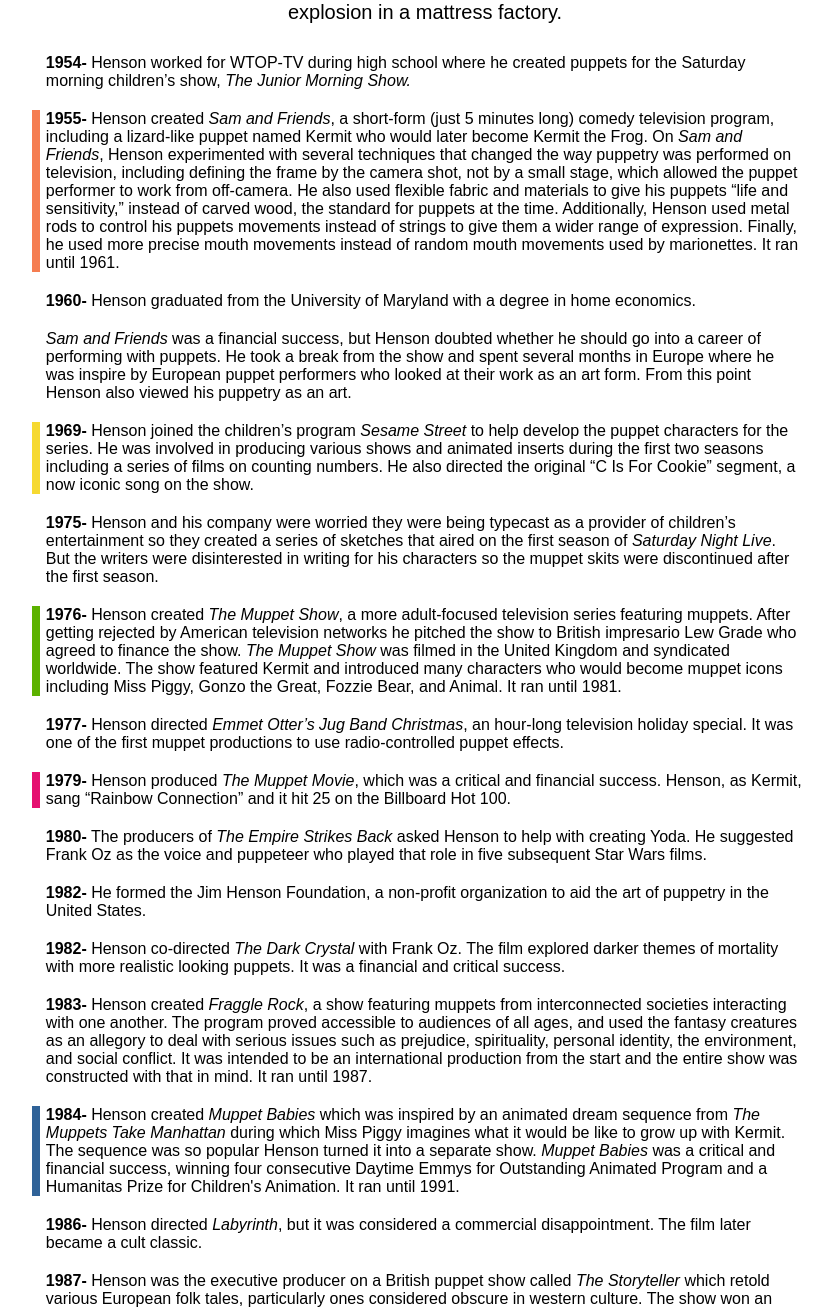
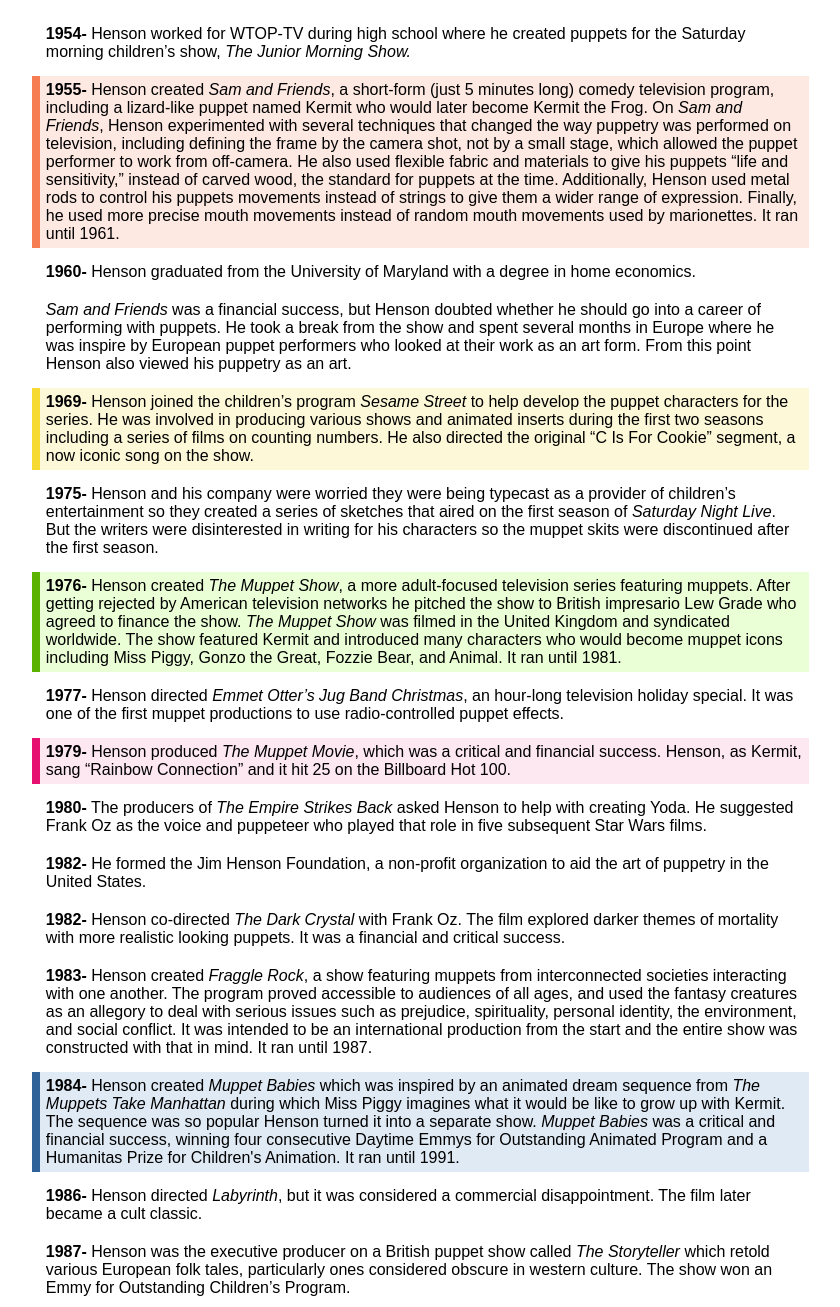
Before and after one commit to ScottWilson1/jim-henson, a plain HTML site: page index.html in a window 1280 px wide. Shown: the part 607-1914 px from the top of the page, without its empty margins (215-1055 px from the left). Drawn offline with Linux system fonts and the light colour scheme.

Commit message:
added background colors to emphasized list items, jim henson font for page title heading, favicon

```diff
--- a/index.html
+++ b/index.html
@@ -3,6 +3,7 @@
   <head>
     <link rel="stylesheet" type="text/css" href="style.css">
     <link href="https://fonts.googleapis.com/css?family=Lobster&display=swap" rel="stylesheet">
+    <link rel="icon" type="image/png" href="images/kermit_icon.png">
     <title>Jim Henson</title>
   </head>
 
--- a/style.css
+++ b/style.css
@@ -1,9 +1,22 @@
 :root {
     --kermit-green: #5cb200;
+    --kermit-green-light: #ebffd6;
     --miss-piggy-pink: #E51070;
+    --miss-piggy-pink-light: #fde7f1;
     --animal-orange: #f57d51;
+    --animal-orange-light: #fde9e2;
     --gonzo-blue: #2f6298;
+    --gonzo-blue-light: #e0eaf5;
     --big-bird-yellow: #f6d931;
+    --big-bird-yellow-light: #fdf8d8;
+    --jim-henson-blue: #1ebbe6;
+}
+
+@font-face {
+    font-family: 'jim_henson_font';
+    src: url('fonts/jim_henson_font.woff') format('woff');
+    font-weight: normal;
+    font-style: normal;
 }
 
 @media all {
@@ -18,8 +31,11 @@
 
     #title {
         text-align: center;
-    font-family: Lobster, cursive;
-    font-size: 70px;
+        font-family: 'jim_henson_font', Lobster, cursive;
+        font-size: 100px;
+        color: var(--jim-henson-blue);
+        margin-top: 35px;
+        margin-bottom: 15px;
     }
 
     #img-div{
@@ -58,31 +74,65 @@
         border-left: 8px solid var(--kermit-green);
         padding-left: 6px;
         margin-left: -14px;
+        padding-top: 5px;
+        margin-top: -5px;
+        padding-right: 5px;
+        margin-right: -5px;
+        padding-bottom: 5px;
+        margin-bottom: 15px;
+        background-color: var(--kermit-green-light);
     }
 
     li.emphasized-miss-piggy{
         border-left: 8px solid var(--miss-piggy-pink);
         padding-left: 6px;
         margin-left: -14px;
+        padding-top: 5px;
+        margin-top: -5px;
+        padding-right: 5px;
+        margin-right: -5px;
+        padding-bottom: 5px;
+        margin-bottom: 15px;
+        background-color: var(--miss-piggy-pink-light);
     }
 
     li.emphasized-gonzo{
         border-left: 8px solid var(--gonzo-blue);
         padding-left: 6px;
         margin-left: -14px;
-
+        padding-top: 5px;
+        margin-top: -5px;
+        padding-right: 5px;
+        margin-right: -5px;
+        padding-bottom: 5px;
+        margin-bottom: 15px;
+        background-color: var(--gonzo-blue-light);
     }
 
     li.emphasized-animal{
         border-left: 8px solid var(--animal-orange);
         padding-left: 6px;
         margin-left: -14px;
+        padding-top: 5px;
+        margin-top: -5px;
+        padding-right: 5px;
+        margin-right: -5px;
+        padding-bottom: 5px;
+        margin-bottom: 15px;
+        background-color: var(--animal-orange-light);
     }
 
     li.emphasized-big-bird{
         border-left: 8px solid var(--big-bird-yellow);
         padding-left: 6px;
         margin-left: -14px;
+        padding-top: 5px;
+        margin-top: -5px;
+        padding-right: 5px;
+        margin-right: -5px;
+        padding-bottom: 5px;
+        margin-bottom: 15px;
+        background-color: var(--big-bird-yellow-light);
     }
 
     #bottom-link {
```
Also changed, not shown: fonts/jim_henson_font.woff (added), images/kermit_icon.png (added), 3 other files. Lines whose indentation alone changed are shown as unchanged.
